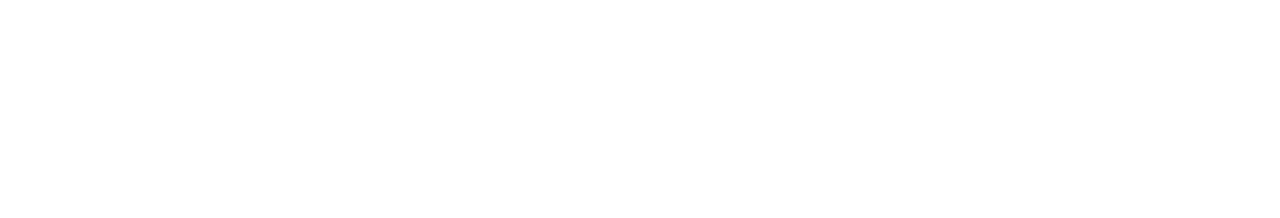
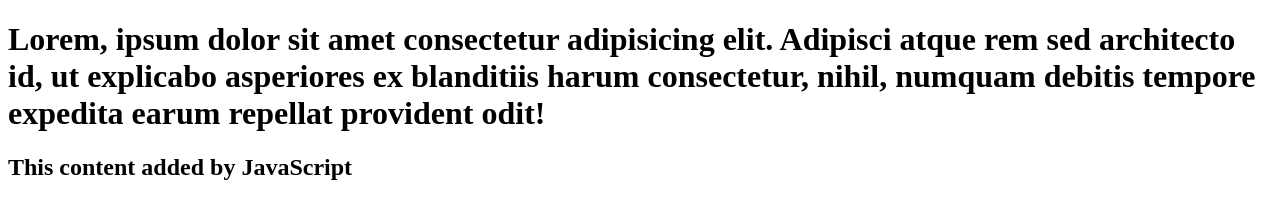
Before and after one commit to jdrea1587/personal-1-website-portfolio, a plain HTML site: page index.html in a window 1280 px wide. Drawn offline with Linux system fonts and the light colour scheme.

Commit message:
add script.js, connect to index.html

```diff
--- a/index.html
+++ b/index.html
@@ -5,6 +5,8 @@
     <title>Portfolio</title>
   </head>
   <body>
+      <h1 class="checkIt">Lorem, ipsum dolor sit amet consectetur adipisicing elit. Adipisci atque rem sed architecto id, ut explicabo asperiores ex blanditiis harum consectetur, nihil, numquam debitis tempore expedita earum repellat provident odit!</h1>
 
+      <script src="script.js"></script>
   </body>
 </html>
--- /dev/null
+++ b/script.js
@@ -0,0 +1,4 @@
+const h2 = document.createElement('h2');
+h2.textContent = "This content added by JavaScript";
+
+document.querySelector('body').appendChild(h2);
```
